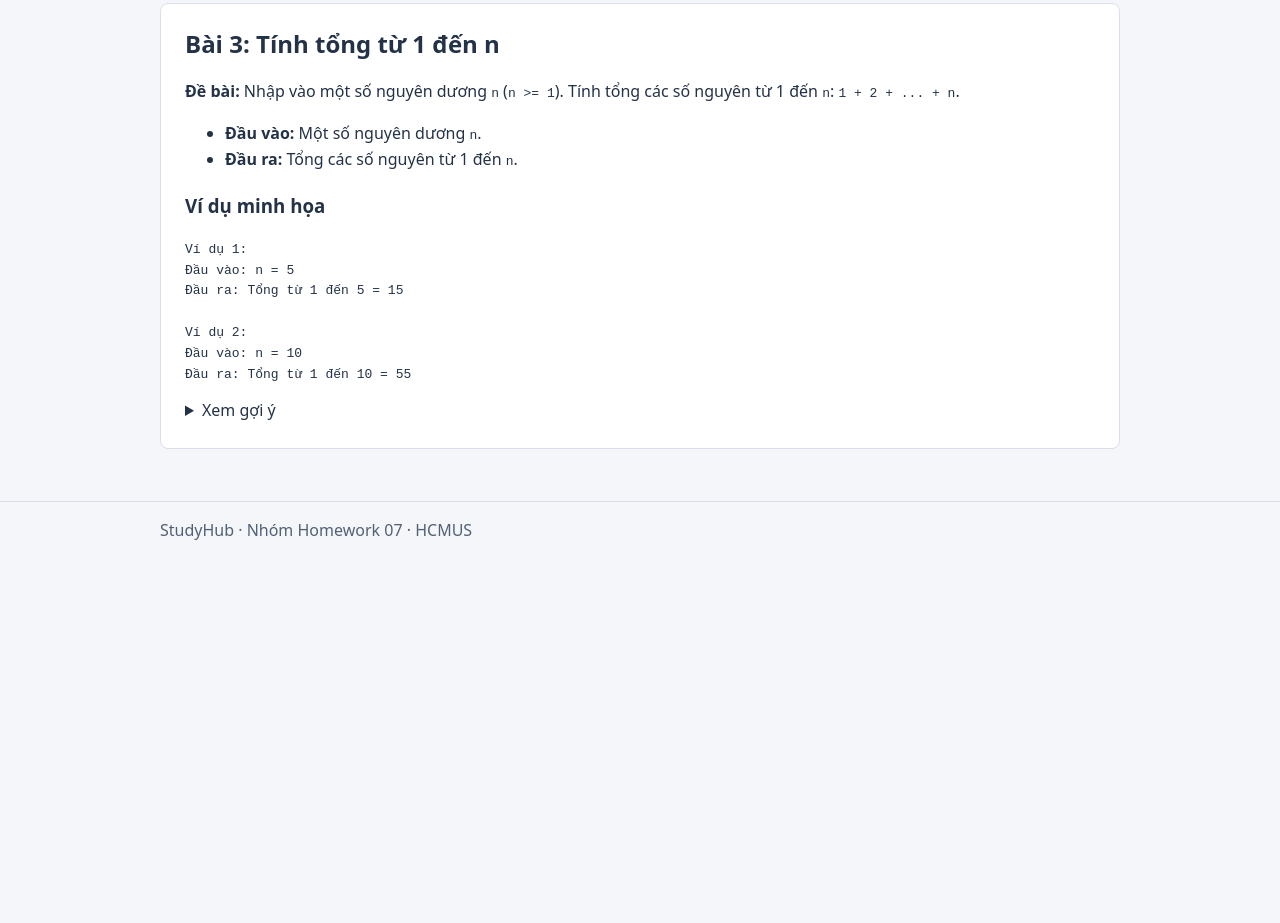
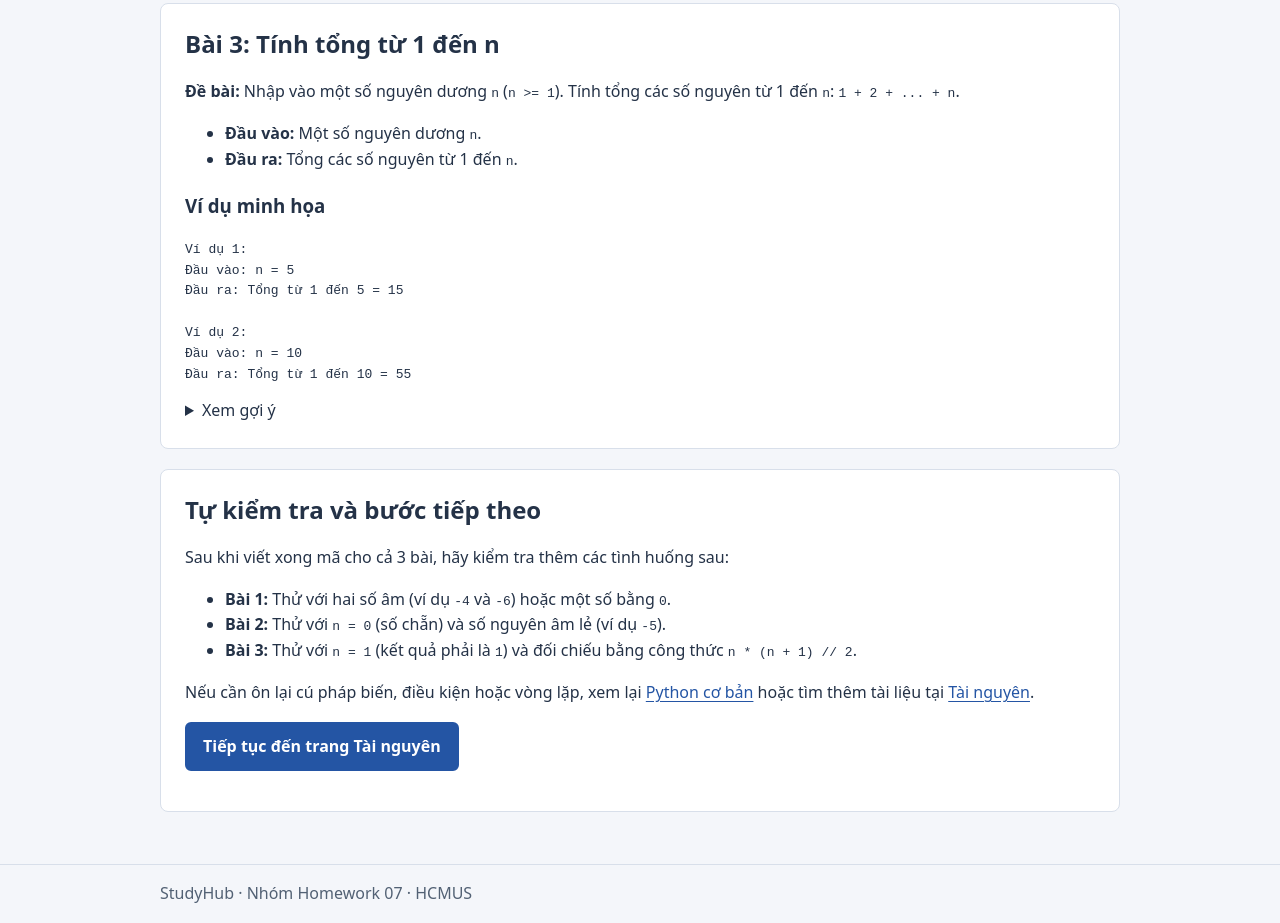
Before and after one commit to nghiep2405/HOMEWORK-TDTT-GIT, a plain HTML site: page practice.html in a window 1280 px wide. Shown: the part 1517-2440 px from the top of the page. Before the commit the page ends 2077 px from the top, so only its background shows below. Drawn offline with Linux system fonts and the light colour scheme.

Commit message:
feat(practice-exercises): Add self-check checklist and study navigation

```diff
--- a/practice.html
+++ b/practice.html
@@ -100,6 +100,18 @@ Ví dụ 2:
         <p>Khởi tạo biến <code>tong = 0</code>, dùng vòng lặp <code>for i in range(1, n + 1):</code> và cộng dồn <code>tong += i</code>. Lưu ý <code>range(1, n + 1)</code> dừng trước <code>n + 1</code> nên sẽ chạy đủ từ 1 đến <code>n</code>.</p>
       </details>
     </section>
+
+    <section class="panel" aria-labelledby="self-check">
+      <h2 id="self-check">Tự kiểm tra và bước tiếp theo</h2>
+      <p>Sau khi viết xong mã cho cả 3 bài, hãy kiểm tra thêm các tình huống sau:</p>
+      <ul>
+        <li><strong>Bài 1:</strong> Thử với hai số âm (ví dụ <code>-4</code> và <code>-6</code>) hoặc một số bằng <code>0</code>.</li>
+        <li><strong>Bài 2:</strong> Thử với <code>n = 0</code> (số chẵn) và số nguyên âm lẻ (ví dụ <code>-5</code>).</li>
+        <li><strong>Bài 3:</strong> Thử với <code>n = 1</code> (kết quả phải là <code>1</code>) và đối chiếu bằng công thức <code>n * (n + 1) // 2</code>.</li>
+      </ul>
+      <p>Nếu cần ôn lại cú pháp biến, điều kiện hoặc vòng lặp, xem lại <a href="python.html">Python cơ bản</a> hoặc tìm thêm tài liệu tại <a href="resources.html">Tài nguyên</a>.</p>
+      <p><a class="button" href="resources.html">Tiếp tục đến trang Tài nguyên</a></p>
+    </section>
   </main>
 
   <footer class="site-footer">
```
